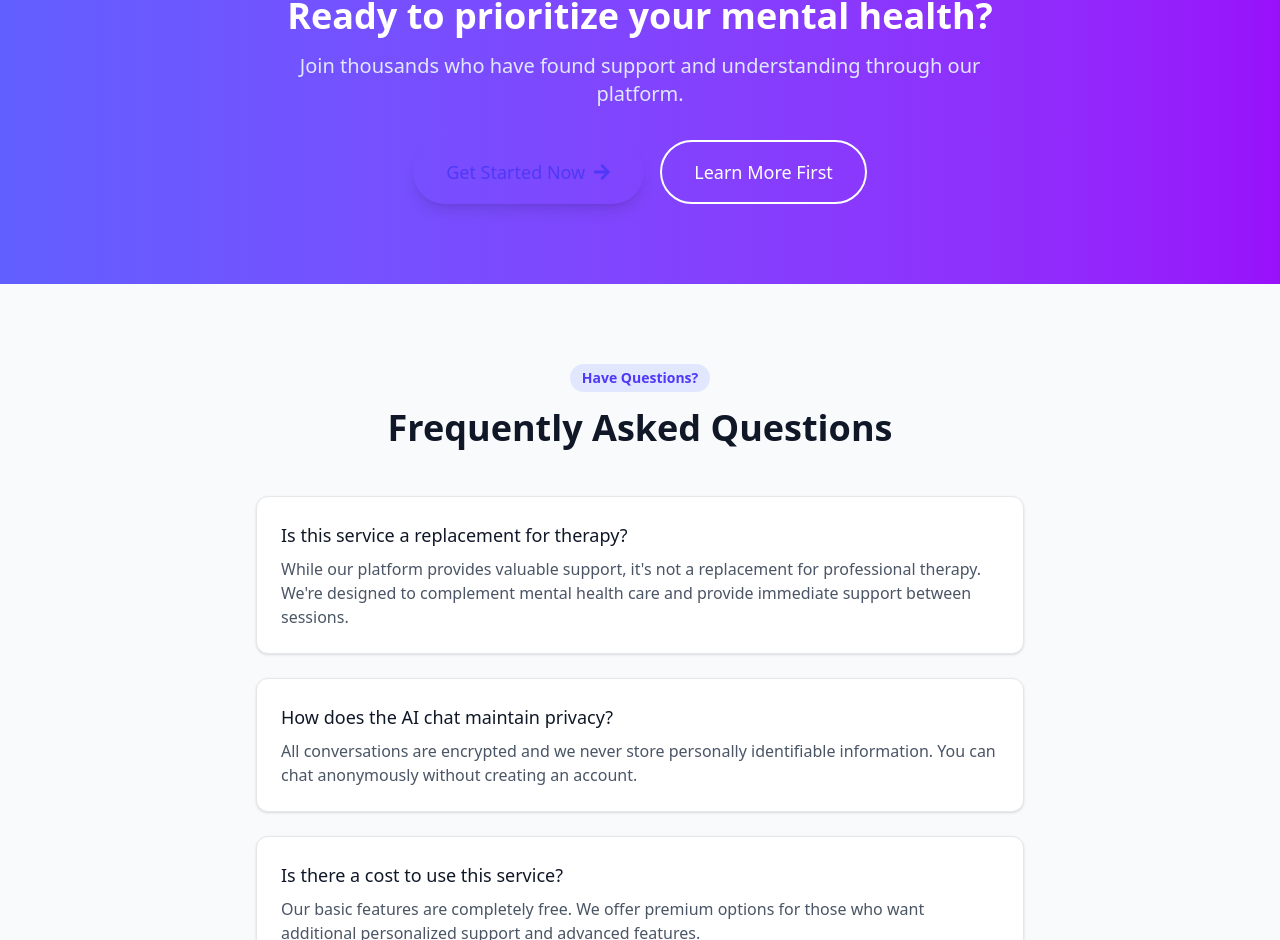
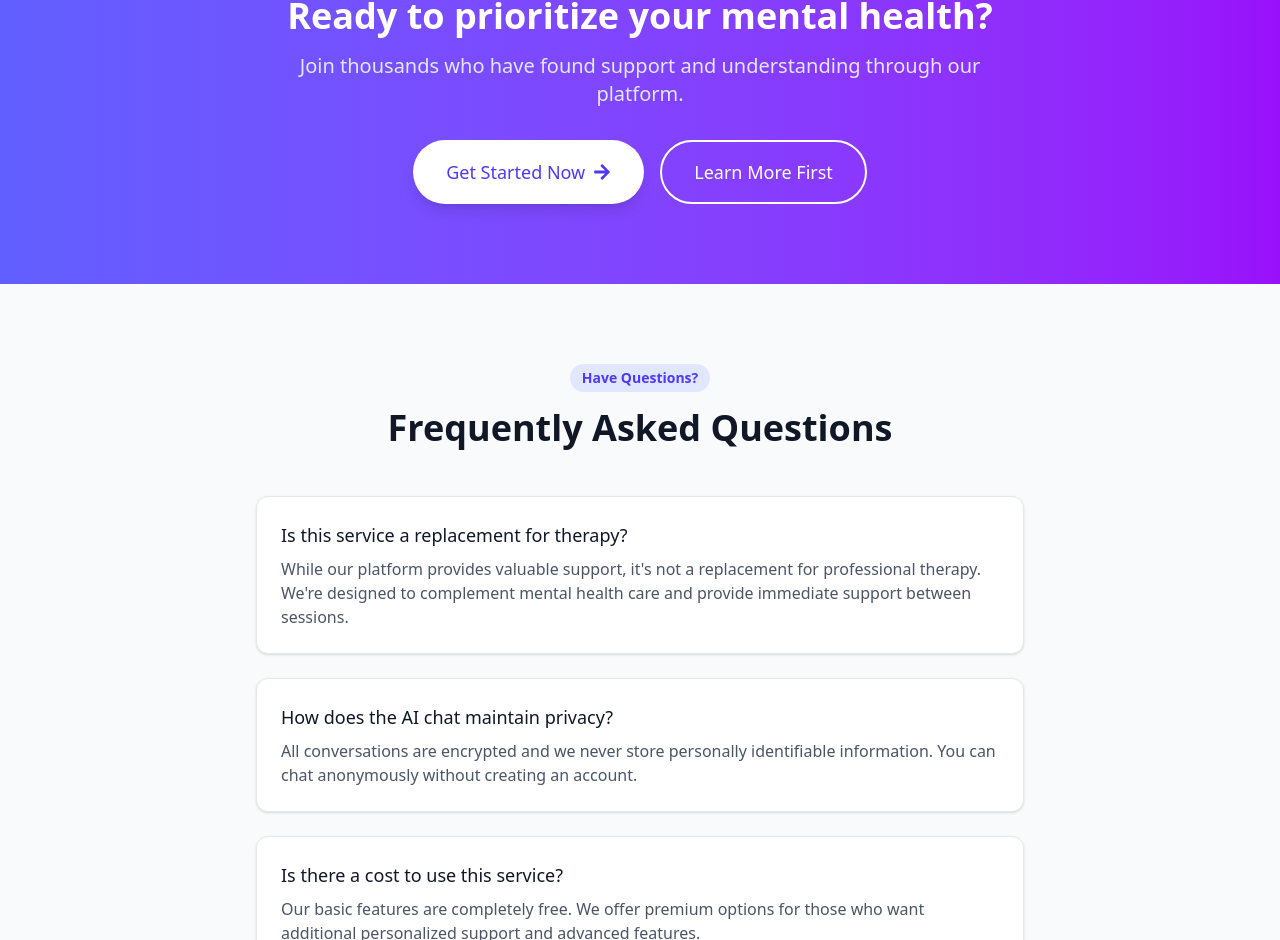
Before and after one commit to pateljeel123/Depression-Support-Chatbot, a React (Vite) app in the folder client/: page / in a window 1280 px wide. Shown: the part 3426-4366 px from the top of the page. Built offline with nearby package versions, Linux system fonts and the light colour scheme.

Commit message:
Update Home.jsx

```diff
--- a/client/src/components/Home/Home.jsx
+++ b/client/src/components/Home/Home.jsx
@@ -66,7 +66,7 @@ const Home = ({ session }) => {
 
   return (
     <div className="min-h-screen bg-gradient-to-b from-blue-50 to-purple-50 font-sans">
-      {/* Navigation Bar */}
+      {/* NavBar */}
       <nav className="bg-white shadow-sm sticky top-0 z-50">
         <div className="max-w-7xl mx-auto px-4 sm:px-6 lg:px-8">
           <div className="flex justify-between h-16 items-center">
@@ -148,7 +148,7 @@ const Home = ({ session }) => {
               </button>
               <button
                 onClick={() => document.getElementById('features').scrollIntoView({ behavior: 'smooth' })}
-                className="inline-flex items-center justify-center px-8 py-4 border-2 border-white text-lg font-medium rounded-full text-white hover:bg-white hover:bg-opacity-10 transition-all duration-300"
+                className="inline-flex items-center justify-center px-8 py-4 border-2 hover:text-[#7E11DF] border-white text-lg font-medium rounded-full text-white hover:bg-white hover:bg-opacity-10 transition-all duration-300"
               >
                 Learn How It Works
                 <FaChevronDown className="ml-2 animate-bounce" />
@@ -441,14 +441,14 @@ const Home = ({ session }) => {
           <div className="mt-8 flex flex-col sm:flex-row justify-center gap-4">
             <button
               onClick={() => session ? navigate('/chat') : navigate('/login')}
-              className="inline-flex items-center justify-center px-8 py-4 border border-transparent text-lg font-medium rounded-full shadow-lg text-indigo-600"
+              className="inline-flex items-center justify-center px-8 py-4 border bg-white border-transparent text-lg font-medium rounded-full shadow-lg text-indigo-600"
             >
               {session ? 'Continue Your Journey' : 'Get Started Now'}
               <FaArrowRight className="ml-2" />
             </button>
             <button
               onClick={() => document.getElementById('features').scrollIntoView({ behavior: 'smooth' })}
-              className="inline-flex items-center justify-center px-8 py-4 border-2 border-white text-lg font-medium rounded-full text-white hover:bg-white hover:bg-opacity-10 transition-all duration-300"
+              className="inline-flex items-center justify-center px-8 py-4 border-2 hover:text-[#7E11DF] border-white text-lg font-medium rounded-full text-white hover:bg-white hover:bg-opacity-10 transition-all duration-300"
             >
               Learn More First
             </button>
```
